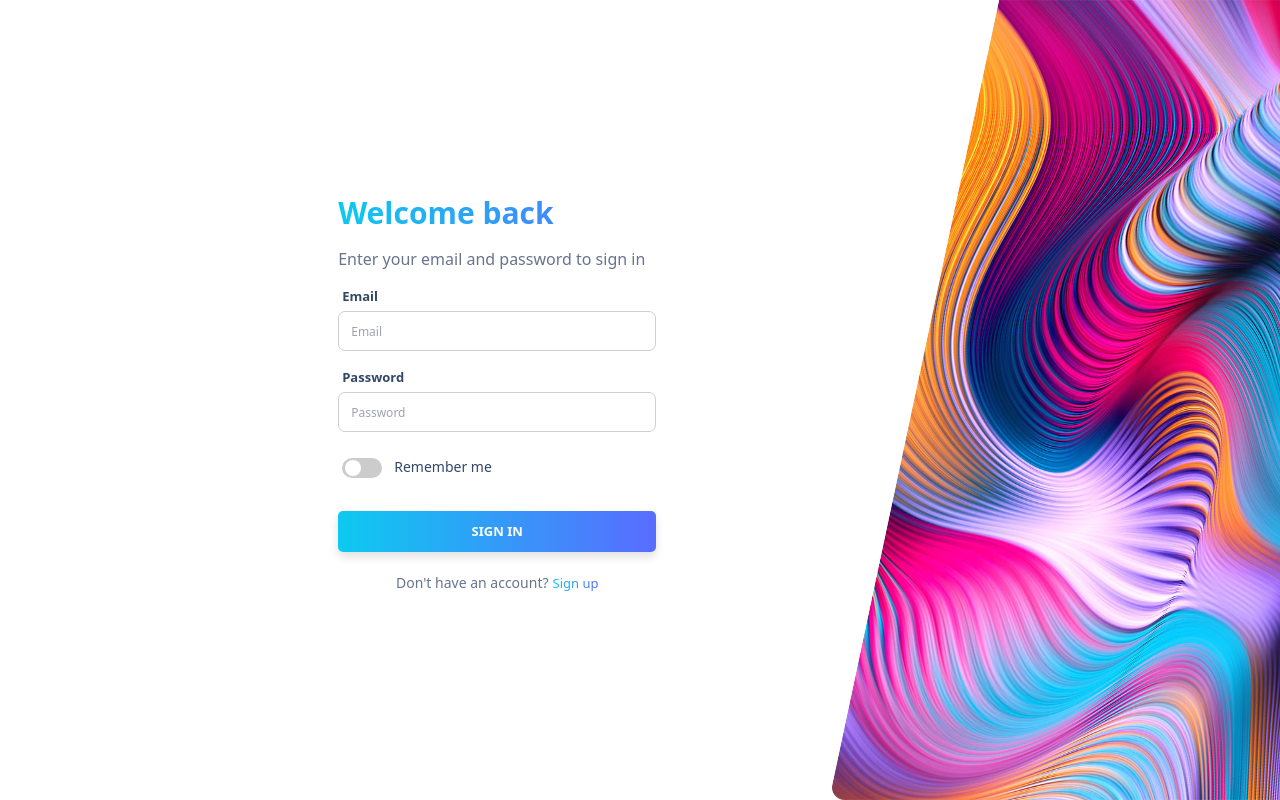
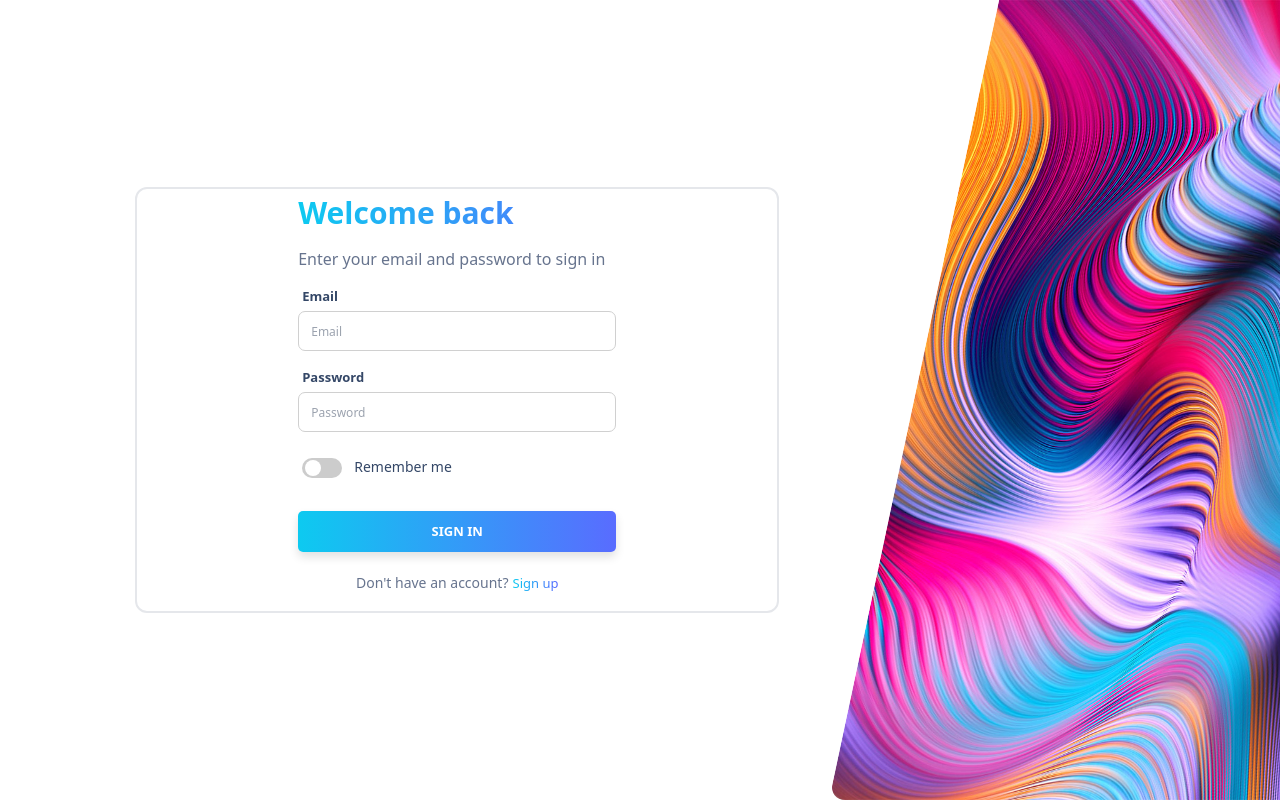
Before and after one commit to mudassir7732/Full-Stack, a React (Create React App) app in the folder Front-end/: page / in a window 1280 px wide. Built offline with nearby package versions, Linux system fonts and the light colour scheme.

Commit message:
Updated code

```diff
--- a/Front-end/src/pages/signin/index.js
+++ b/Front-end/src/pages/signin/index.js
@@ -82,6 +82,7 @@ const Signin = () => {
                 <CustomSnackbar message={message} />
             }
             <div className={styles.container}>
+                <div className={styles.formWrapper}>
                     <div className={styles.card}>
                         <Formik initialValues={initialValues} validationSchema={ValidationSchema} onSubmit={handleSignin}>
                             {({ handleChange, values, errors, touched }) => (
@@ -151,6 +152,8 @@ const Signin = () => {
                             </p>
                         </div>
                     </div>
+                </div>
+
 
                 <img
                     alt='imag'
--- a/Front-end/src/pages/signin/styles.js
+++ b/Front-end/src/pages/signin/styles.js
@@ -1,6 +1,7 @@
 const styles = {
     container:'bg-white min-h-screen flex flex-row items-center justify-between w-full overflow-x-hidden',
-    card:'flex flex-col items-center bg-white px-12 py-6 rounded-xl min-w-[50%] ml-20',
+    formWrapper:'w-full h-screen flex items-center justify-center',
+    card:' border-2 flex flex-col items-center bg-white rounded-xl',
     welcome:'text-[30px] font-bold mb-[8px] gradient-text font-sans',
     desc:'text-[#67748e] font-normal text-[16px] font-sans mb-[14px]',
     title:'text-[13px] text-[#344767] font-semibold ml-1 mt-[8px] font-sans mb-1',
--- a/Front-end/src/pages/signup/index.js
+++ b/Front-end/src/pages/signup/index.js
@@ -138,11 +138,11 @@ const Signup = () => {
 
                 </div>
 
-                <img
+                {/* <img
                     alt='imag'
                     src="/assets/curved.jpg"
                     className={styles.bgImage}
-                />
+                /> */}
 
             </div>
         </>
```
Lines whose indentation alone changed are shown as unchanged.
